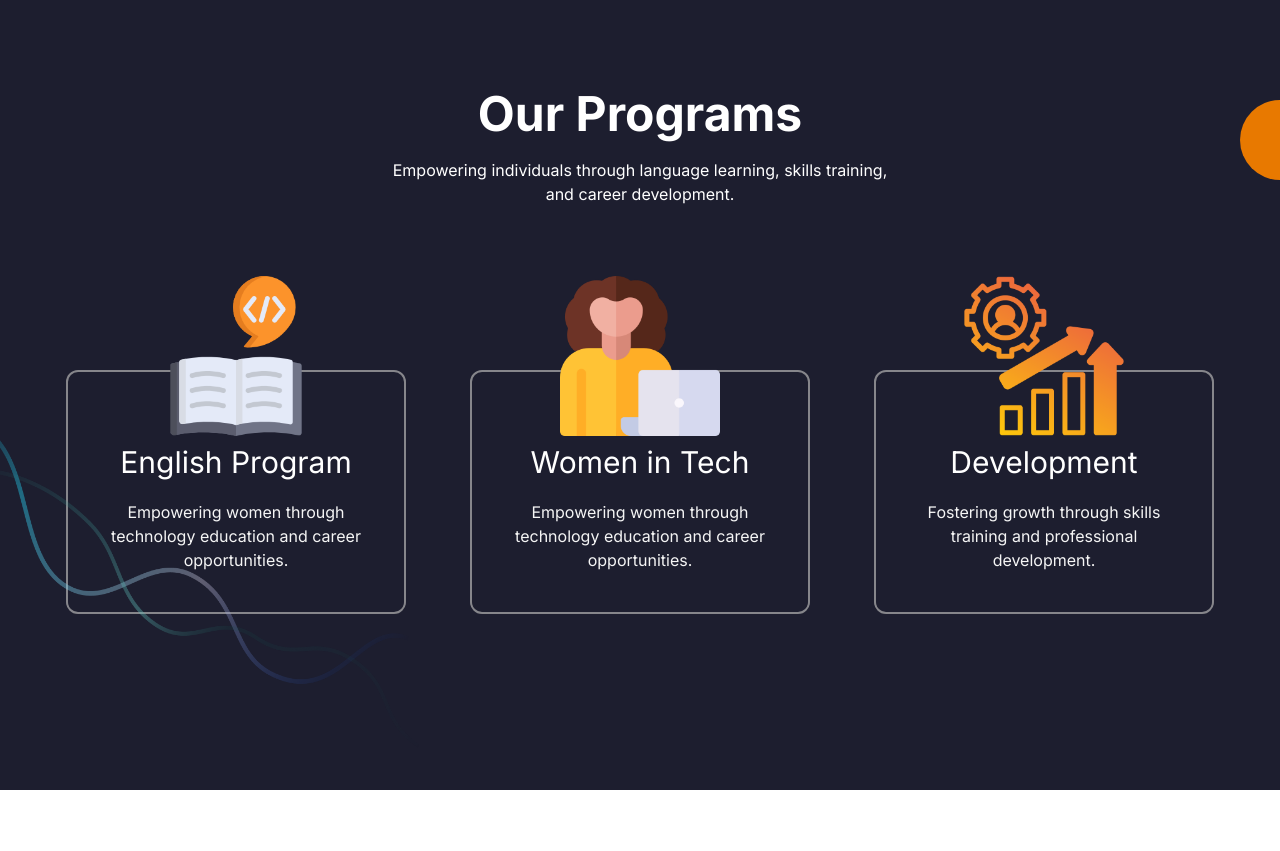
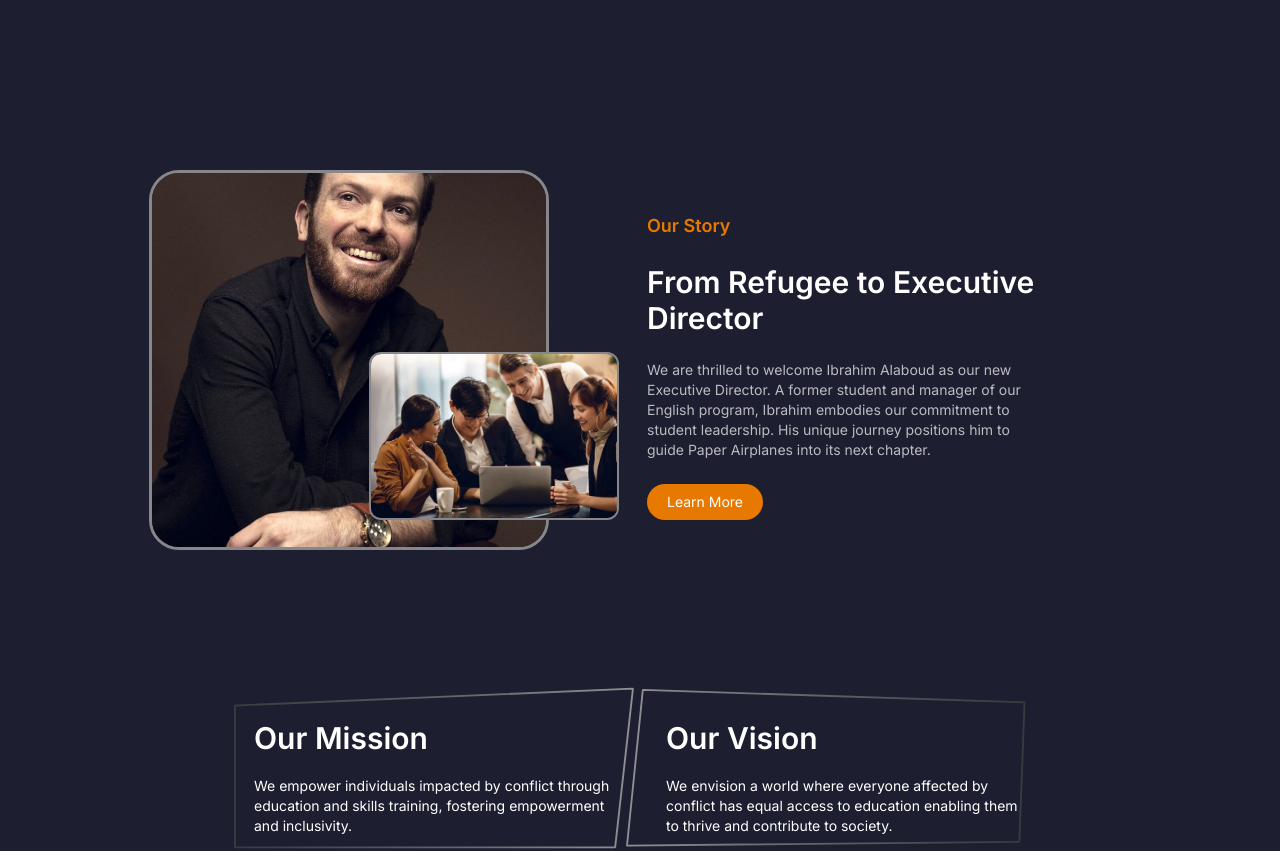
Before and after one commit to MastooraTurkmen/Paper-Airplanes-Project, a React (Vite) app: page / in a window 1280 px wide. Shown: the part 920-1771 px from the top of the page. Before the commit the page ends 1710 px from the top, so only its background shows below. Built offline with nearby package versions, Linux system fonts and the light colour scheme.

Commit message:
Story component added

```diff
--- a/src/App.jsx
+++ b/src/App.jsx
@@ -2,6 +2,7 @@
 import Hero from "./components/Hero";
 import Navbar from "./components/Navbar";
 import OurPrograms from "./components/Our-Programs";
+import Story from "./components/Story";
 
 const App = () => {
   return (
@@ -9,6 +10,7 @@
       <Navbar />
       <Hero />
       <Companies />
+      <Story />
       <OurPrograms />
     </div>
   );
```
